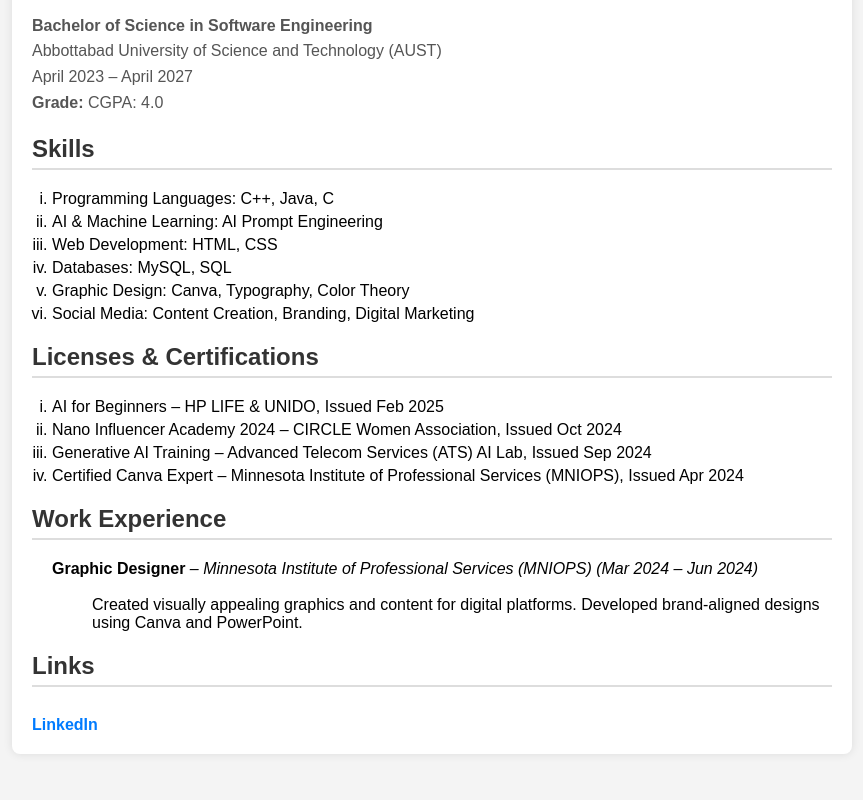
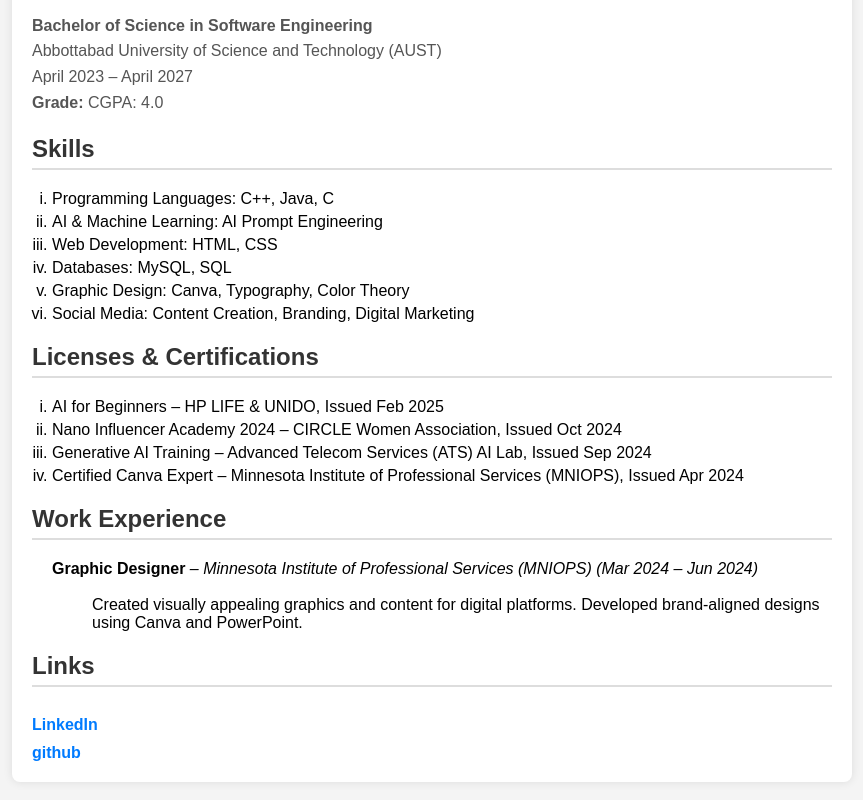
Before and after one commit to tajriyanjadoon/samz_technology, a plain HTML site: page index.html in a window 1280 px wide. Shown: the part 372-1172 px from the top of the page, without its empty margins (208-1071 px from the left). Before the commit the page ends 1146 px from the top, so only its background shows below. Drawn offline with Linux system fonts and the light colour scheme.

Commit message:
Add files via upload

```diff
--- a/index.html
+++ b/index.html
@@ -121,6 +121,8 @@
 
     <h2>Links</h2>
     <a href="https://www.linkedin.com/in/tajriyan-jadoon" target="_blank">LinkedIn</a>
+    <br>
+    <a href="https://tajriyanjadoon.github.io/samz_technology/" target="_blank">github</a>
 </div>
 </body>
 </html>
```
